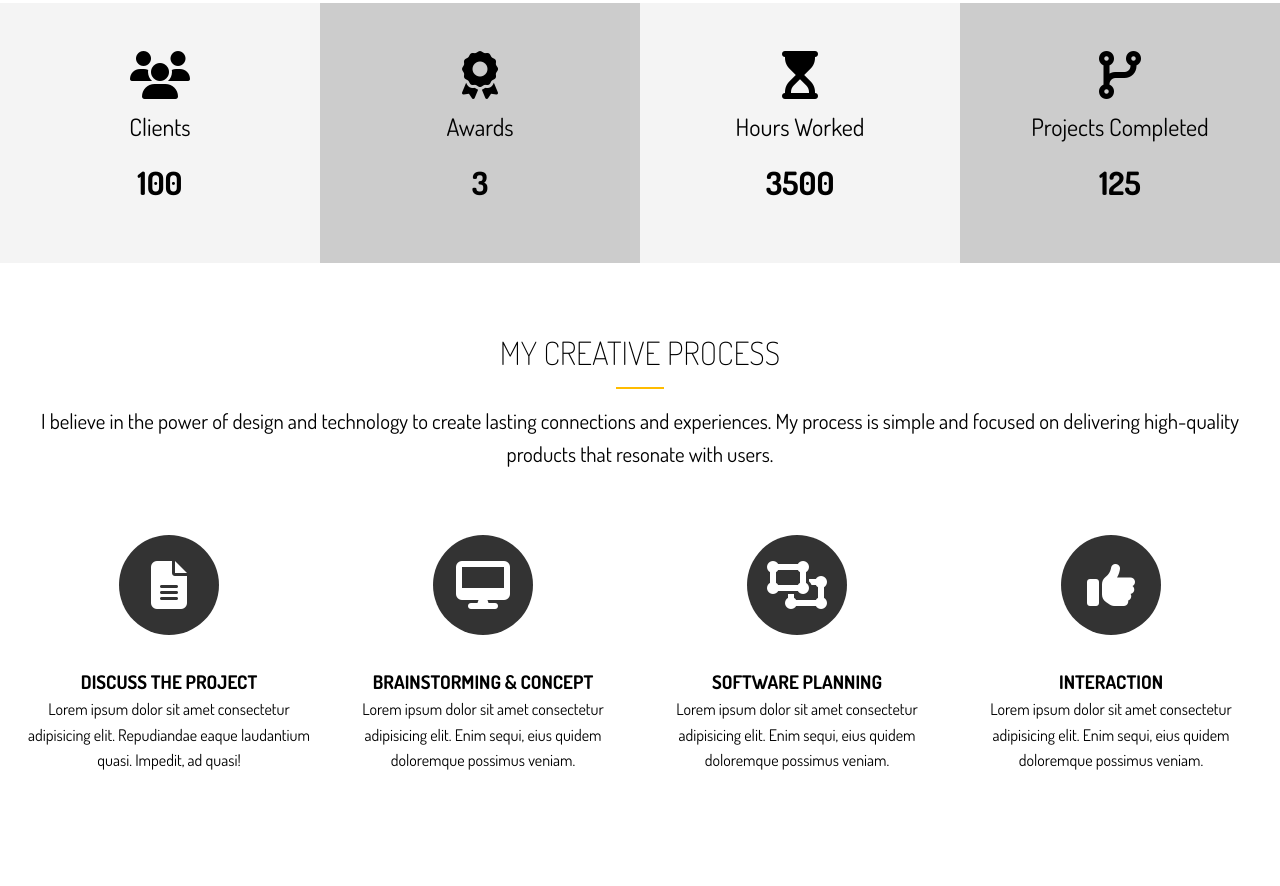
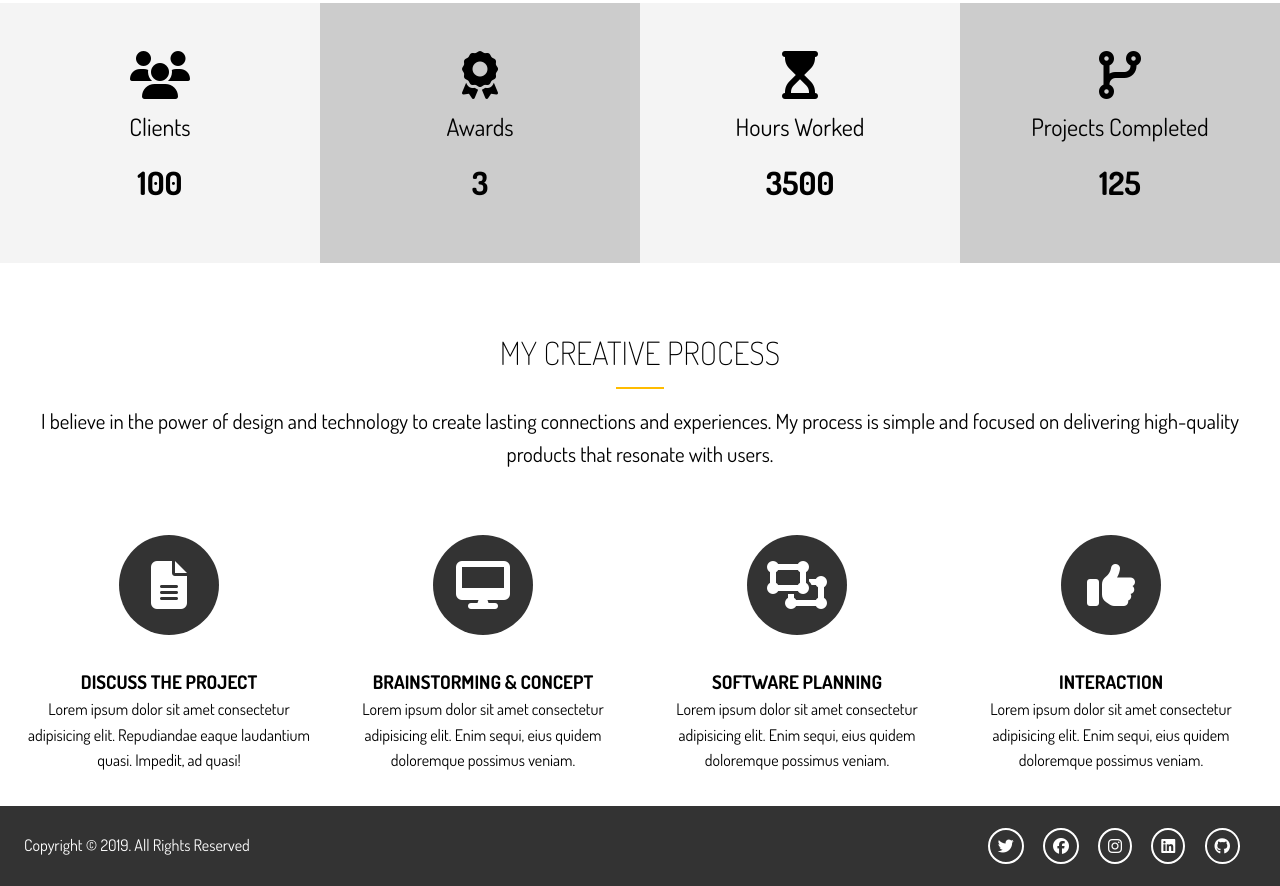
Before and after one commit to s-khodjaev/sass_portfolio, a website: page dist/index.html in a window 1280 px wide. Shown: the part 1257-2143 px from the top of the page. Before the commit the page ends 2063 px from the top, so only its background shows below. Drawn offline with Linux system fonts and the light colour scheme.

Commit message:
add footer section

```diff
--- a/scss/main.scss
+++ b/scss/main.scss
@@ -165,7 +165,6 @@ img {
         border-radius: 50%;
         background: $dark-color;
         color: #fff;
-        // padding: rem;
         width: 100px;
         height: 100px;
         line-height: 100px;
@@ -174,11 +173,38 @@ img {
 
         &:hover {
           background-color: $main-color;
-          width: 90px;
-          height: 90px;
-          line-height: 90px;
+          width: 110px;
+          height: 110px;
+          line-height: 110px;
         }
       }
     }
   }
 }
+
+// Footer
+
+#main-footer {
+  background-color: $dark-color;
+  color: #fff;
+  height: 5rem;
+
+  .footer-content {
+    display: flex;
+    justify-content: space-between;
+    align-items: center;
+    height: 5rem;
+
+    .social i {
+      margin-right: 1rem;
+      border: 2px solid #fff;
+      border-radius: 50%;
+      text-align: center;
+      padding: 0.5rem;
+
+      &:hover {
+        background-color: $main-color;
+      }
+    }
+  }
+}
```
Also changed, not shown: dist/css/main.css, dist/index.html.
